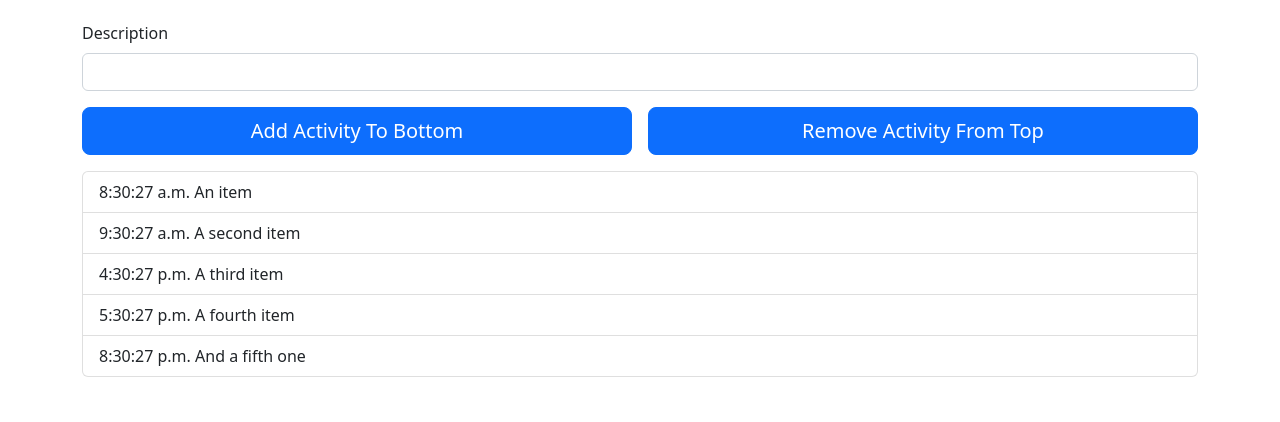
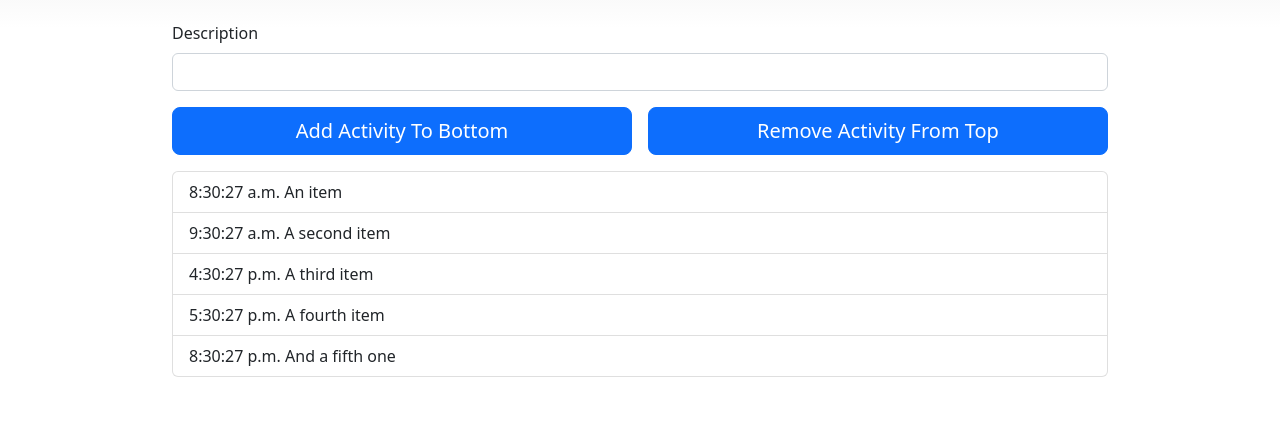
Before and after one commit to nicfranklu/DGL-1113-Week-03-Assignment, a website: page docs/index.html in a window 1280 px wide. Shown: the part 72-494 px from the top of the page. Drawn offline with nearby package versions, Linux system fonts and the light colour scheme.

Commit message:
fixed style sheet filename

```diff
--- a/docs/index.html
+++ b/docs/index.html
@@ -27,7 +27,7 @@
 
 
     <!-- Custom styles for this template -->
-    <link href="pricing.css" rel="stylesheet">
+    <link href="shopping.css" rel="stylesheet">
   </head>
   <body>
     <svg xmlns="http://www.w3.org/2000/svg" style="display: none;">
```
